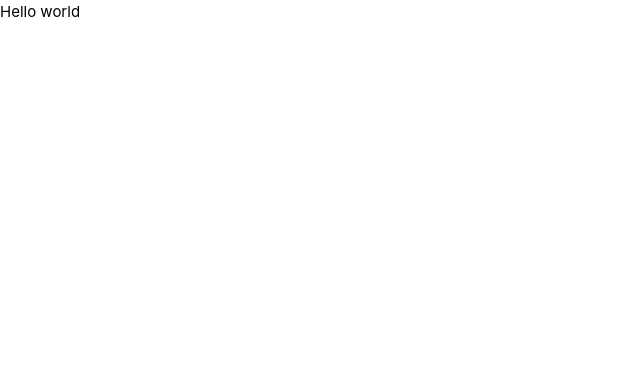
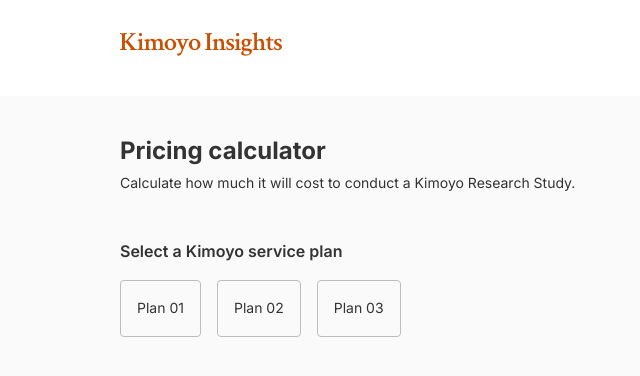
Before and after one commit to Ajiva-D/kimoyo-price-calculator, a Vue app: page / in a window 1280 px wide. Shown: the top 376 px of the page, without its empty margins (0-640 px from the left). Built offline with nearby package versions, Linux system fonts and the light colour scheme.

Commit message:
add base components

```diff
--- a/package.json
+++ b/package.json
@@ -29,6 +29,7 @@
     "jsdom": "^21.1.0",
     "npm-run-all": "^4.1.5",
     "prettier": "^2.8.4",
+    "sass": "^1.62.1",
     "typescript": "~4.8.4",
     "vite": "^4.1.4",
     "vitest": "^0.29.1",
--- a/src/App.vue
+++ b/src/App.vue
@@ -1,11 +1,13 @@
 <script setup lang="ts">
+import NavBar from './components/NavBar.vue'
+import PriceForm from './components/PriceForm.vue';
 </script>
 
 <template>
-
+  <NavBar/>
 
   <main>
-Hello world
+		<PriceForm/>
   </main>
 </template>
 
--- a/src/assets/main.css
+++ b/src/assets/main.css
@@ -1,3 +1,9 @@
+@import url('https://fonts.googleapis.com/css2?family=Inter:wght@400;600;700&display=swap');
+
+:root {
+  --color-text: #333333;
+}
+
 *,
 *::before,
 *::after {
@@ -5,17 +11,17 @@
   margin: 0;
   position: relative;
   font-weight: normal;
+  font-size: 16px;
 }
 
 body {
   min-height: 100vh;
   color: var(--color-text);
   background: var(--color-background);
-  transition: color 0.5s, background-color 0.5s;
   line-height: 1.6;
-  font-family: Inter, -apple-system, BlinkMacSystemFont, 'Segoe UI', Roboto, Oxygen, Ubuntu,
-    Cantarell, 'Fira Sans', 'Droid Sans', 'Helvetica Neue', sans-serif;
-  font-size: 15px;
+  font-family: 'Inter', sans-serif;
+  font-size: 16px;
+  font-weight: 400;
   text-rendering: optimizeLegibility;
   -webkit-font-smoothing: antialiased;
   -moz-osx-font-smoothing: grayscale;
--- /dev/null
+++ b/src/components/NavBar.vue
@@ -0,0 +1,18 @@
+<template>
+	<nav>
+		<img src="../assets/logo.svg" alt="Logo">
+	</nav>
+</template>
+
+<script>
+	export default {
+
+	}
+</script>
+
+<style lang="scss" scoped>
+nav{
+	padding: 2rem 7.5rem;
+	background-color: #fff;
+}
+</style>
--- /dev/null
+++ b/src/components/PriceForm.vue
@@ -0,0 +1,57 @@
+<template>
+  <section>
+    <div class="title">
+      <h1>Pricing calculator</h1>
+      <p>Calculate how much it will cost to conduct a Kimoyo Research Study.</p>
+    </div>
+
+    <div class="service-plan">
+      <h6>Select a Kimoyo service plan</h6>
+      <div class="plans">
+        <div class="plan" v-for="i in 3" :key="i">Plan 0{{ i }}</div>
+      </div>
+    </div>
+  </section>
+</template>
+
+<script>
+export default {}
+</script>
+
+<style lang="scss" scoped>
+section {
+  padding: 2.5rem 7.5rem;
+  background-color: #fafafa;
+  .title {
+    margin-bottom: 3rem;
+    h1 {
+      font-weight: 700;
+      font-size: 1.5rem;
+      line-height: 1.8125rem;
+      margin-bottom: 10px;
+    }
+    p {
+      font-size: 0.875rem;
+      line-height: 1rem;
+    }
+  }
+
+  .service-plan {
+    h6 {
+      font-weight: 600;
+      margin-bottom: 1rem;
+    }
+    .plans {
+      display: flex;
+      gap: 1rem;
+
+      .plan {
+        padding: 1rem;
+        font-size: 0.875rem;
+        border: 1px solid #bdbdbd;
+        border-radius: 4px;
+      }
+    }
+  }
+}
+</style>
--- a/tsconfig.app.json
+++ b/tsconfig.app.json
@@ -6,7 +6,9 @@
     "composite": true,
     "baseUrl": ".",
     "paths": {
-      "@/*": ["./src/*"]
-    }
+      "@/*": ["./src/*"],
+    },
+		"noImplicitAny": false,
+		"allowJs": true,
   }
 }
```
Also changed, not shown: 1 other file (tests, documents, lock files or other folders).
